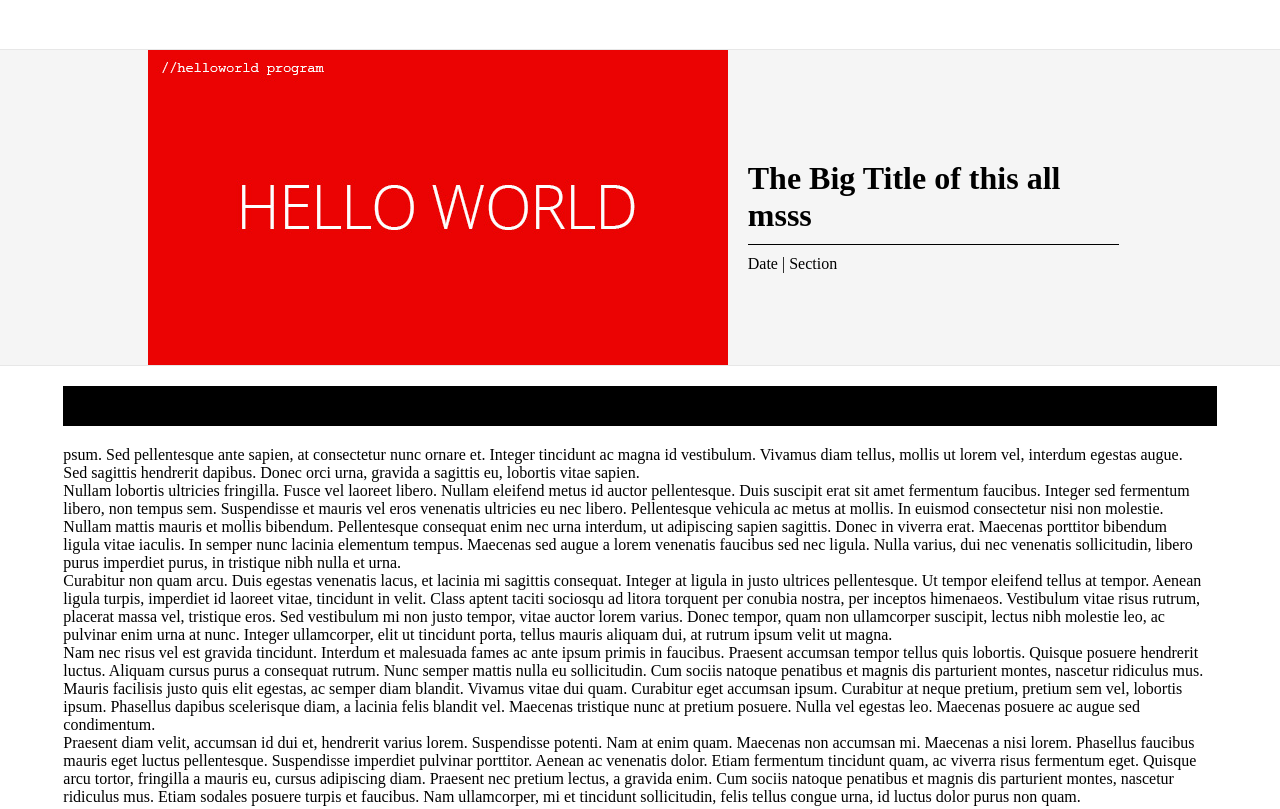
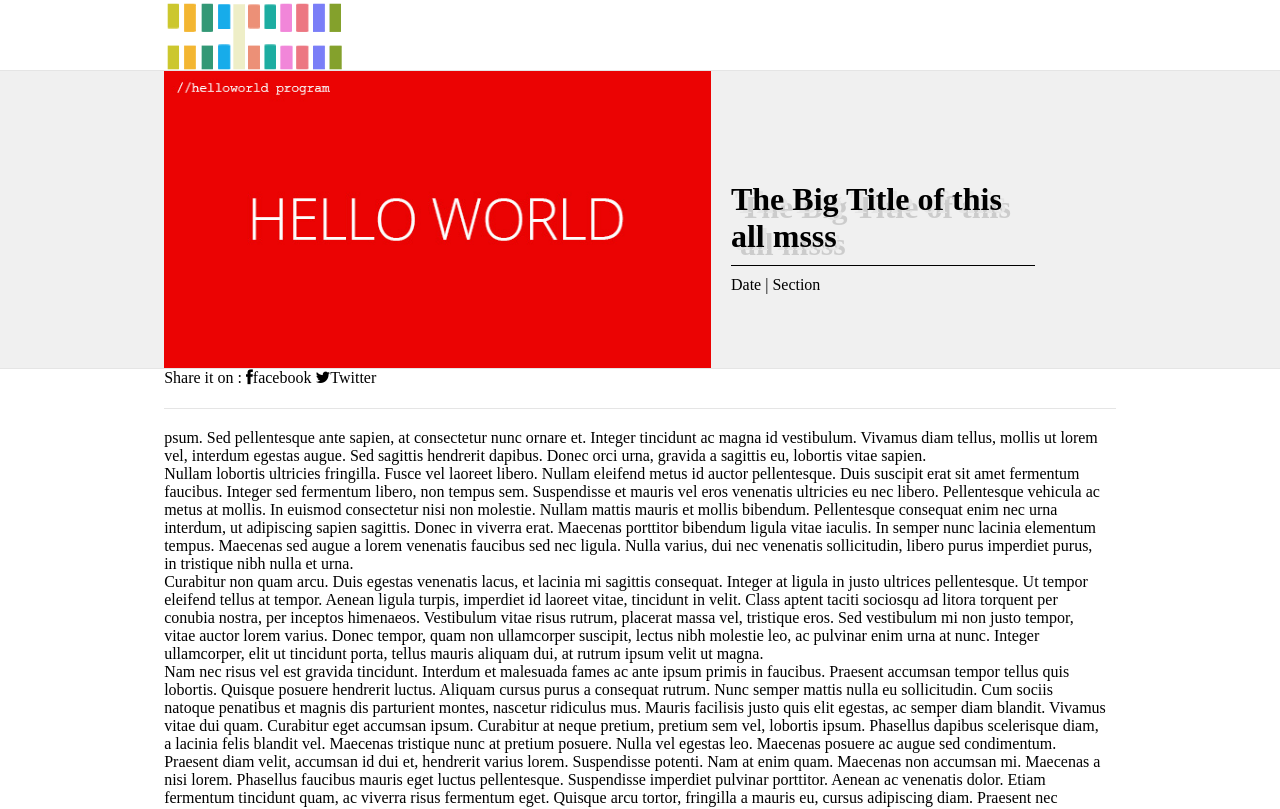
Before and after one commit to anushbmx/techstream-template, a plain HTML site: page post.html in a window 1280 px wide. Shown: the top 809 px of the page. Drawn offline with Linux system fonts and the light colour scheme.

Commit message:
added social icons to posts added logo to header modified header

```diff
--- a/css/style.css
+++ b/css/style.css
@@ -26,13 +26,21 @@ img{
 }
 #main-header{
 	min-height: 50px;
-	border-bottom: 1px solid rgb(231, 231, 231);
+	border-bottom: 1px solid rgb(229, 229, 229);
 	width: 100%;
+}
+.logo{
+	text-indent: -999px;
+	background: url('../images/logo.png');
+	background-repeat: no-repeat;
+	display: block;
+	width: 180px;
+	height: 70px;
 }
 #content-header{
 	width: 100%;
-	background:rgb(245,245,245);
-	border-bottom: 1px solid rgb(231, 231, 231);
+	background:rgb(240,240,240);
+	border-bottom: 1px solid rgb(229, 229, 229);
 }
 .article-image{
 	max-width: 580px;
@@ -41,6 +49,7 @@ img{
 }
 .artile-heading{
 	margin: 110px auto 10px 0;
+	text-shadow:4px 3px 0px rgb(229, 229, 229), 9px 8px 0px rgba(0, 0, 0, 0.15);
 }
 .add-info{
 	padding-top: 10px;
@@ -56,8 +65,8 @@ img{
 .top-sharing{
 	width: 100%;
 	height: 40px;
-	background: #000;
-	margin: 20px 0;
+	border-bottom: 1px solid rgb(229, 229, 229);
+	margin-bottom: 20px;
 }
 .article{
 	padding: 0 10px 10px 0;
--- a/post.html
+++ b/post.html
@@ -3,6 +3,7 @@
 	<title>Index Home</title>
 	<link rel="stylesheet" href="css/style.css">
 	<link rel="stylesheet" href="css/grid.css">
+	<link rel="stylesheet" href="css/font-awesome.css">
 </head>
 
 <body>
@@ -10,12 +11,19 @@
 
 		<header id="main-header">
 			<div class="content-inner">
+				<div class="inner-container">
+						<div class="row">
+							<div class="column-small-11 center">
+								<a href="#" class="logo">Tech Stream</a>
+							</div>
+						</div>
+				</div><!-- end of class="inner-container" -->
 			</div><!-- end of class="content-inner" -->
 		</header>
 		<div class="content">
 			<div class="content-inner">
 				<header id="content-header">
-					<div class="header-container">
+					<div class="inner-container">
 						<div class="row">
 							<div class="column-small-11 center padd0">
 								<div class="row">
@@ -34,10 +42,12 @@
 					</div>
 				</header><!-- end of class = "content-header" -->
 
-				<div class="article-container">
+				<div class="inner-container">
 					<div class="row">
 						<div class="column-small-11 center">
-							<div class="top-sharing"></div>
+							<div class="top-sharing">
+								<p>Share it on :  <i class="fa fa-facebook"></i>facebook <i class="fa fa-twitter"></i>Twitter</p>
+							</div>
 							<article class="article">
 								<p>psum. Sed pellentesque ante sapien, at consectetur nunc ornare et. Integer tincidunt ac magna id vestibulum. Vivamus diam tellus, mollis ut lorem vel, interdum egestas augue. Sed sagittis hendrerit dapibus. Donec orci urna, gravida a sagittis eu, lobortis vitae sapien.</p>
 
@@ -98,8 +108,8 @@
 		</div> <!-- end of class="content" -->
 
 		<footer id="footer">
-			<div class="content-inner">
-				<div class="footer-container">
+			<div class="inner-inner">
+				<div class="inner-container">
 					<div class="row">
 						<div class="column-small-11 center">
 							<ul class="footer-links">
```
Also changed, not shown: index.html (+7 -0 lines), css/font-awesome.css, images/logo.png (added).
